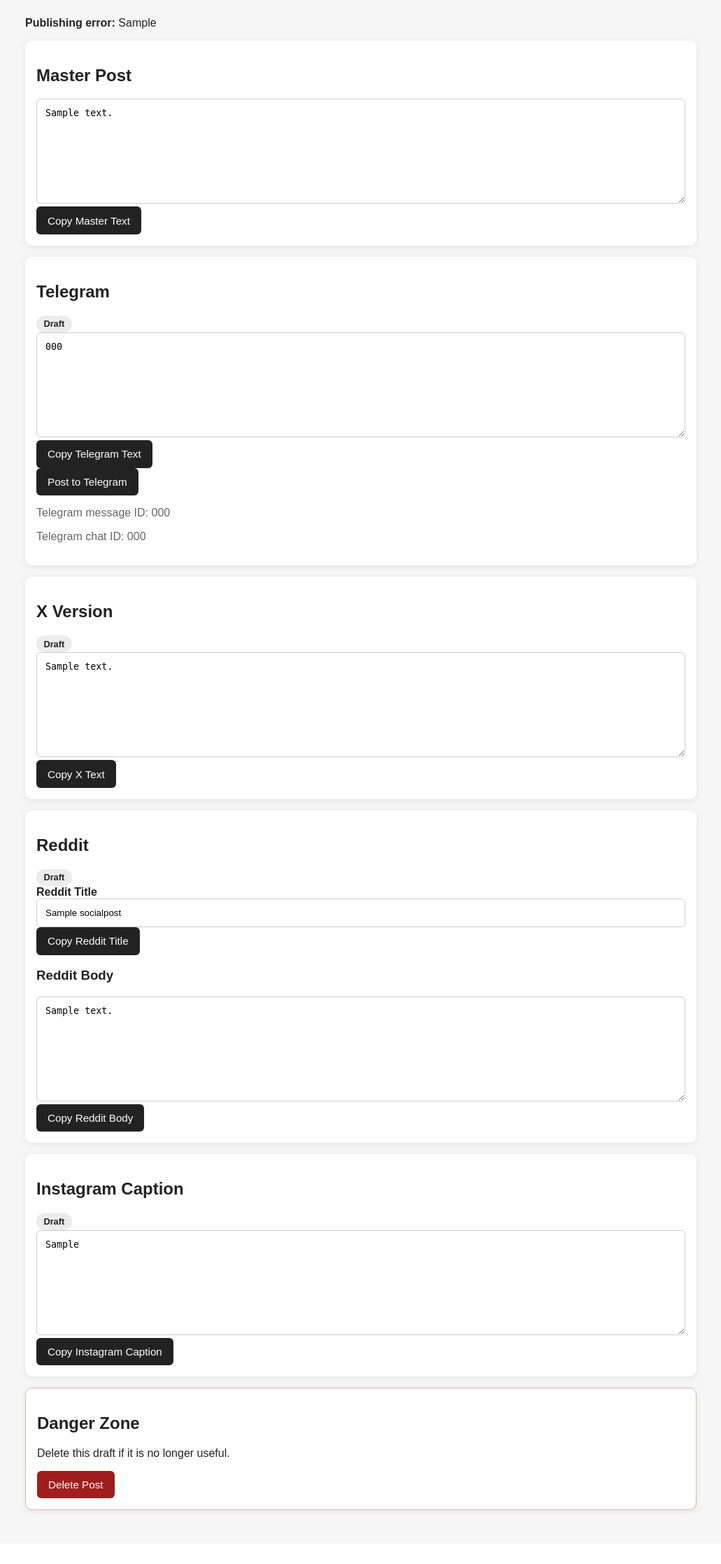
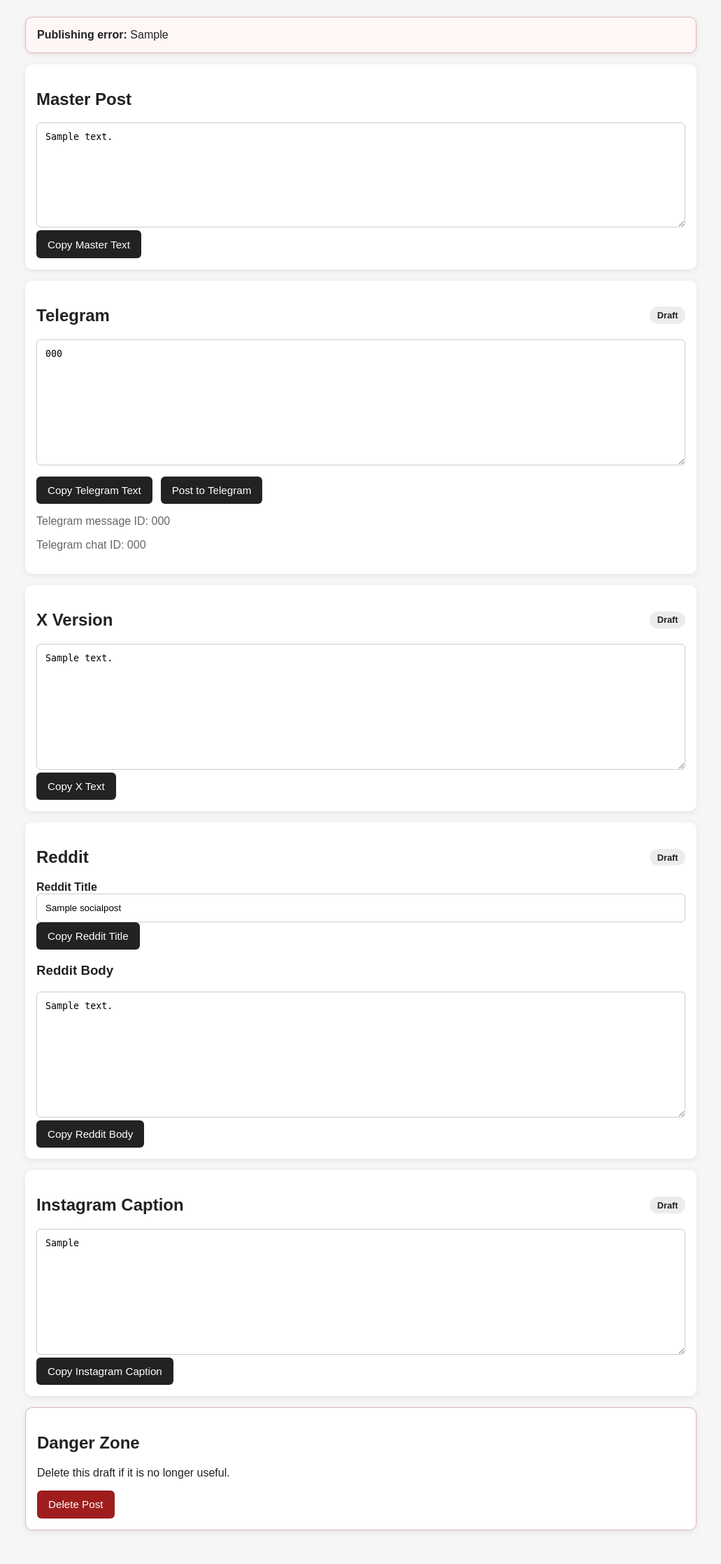
Before and after one commit to JLukassen/contentforge, a Django app: page /1/ in a window 1280 px wide. Shown: the part 144-2379 px from the top of the page at 70% size, without its empty margins (124-1155 px from the left). Before the commit the page ends 2308 px from the top, so only its background shows below. Run offline with Django 5.2, Linux system fonts and the light colour scheme; tables that the repository leaves empty hold one stand-in row (values such as "Sample post").

Commit message:
Style platform publish UI

```diff
--- a/static/css/styles.css
+++ b/static/css/styles.css
@@ -25,11 +25,21 @@
 }
 
 .header-actions,
-.post-actions {
+.post-actions,
+.button-row,
+.section-header {
     display: flex;
     align-items: center;
     gap: 0.75rem;
     flex-wrap: wrap;
+}
+
+.section-header {
+    justify-content: space-between;
+}
+
+.button-row {
+    margin-top: 0.75rem;
 }
 
 .eyebrow {
@@ -47,7 +57,8 @@
 
 .card,
 .stat-card,
-.danger-zone {
+.danger-zone,
+.alert {
     background: #fff;
     border-radius: 10px;
     padding: 1rem;
@@ -55,10 +66,19 @@
     box-shadow: 0 2px 8px rgba(0, 0, 0, 0.08);
 }
 
+.alert-error {
+    border: 1px solid #e1b4b4;
+    background: #fff6f6;
+}
+
 .post-card {
     display: flex;
     justify-content: space-between;
     gap: 1rem;
+}
+
+.platform-card textarea {
+    min-height: 180px;
 }
 
 .stats-grid {
@@ -139,6 +159,10 @@
     background: #dcfce7;
 }
 
+.status-failed {
+    background: #fee2e2;
+}
+
 .status-archived {
     background: #f3e8ff;
 }
```
